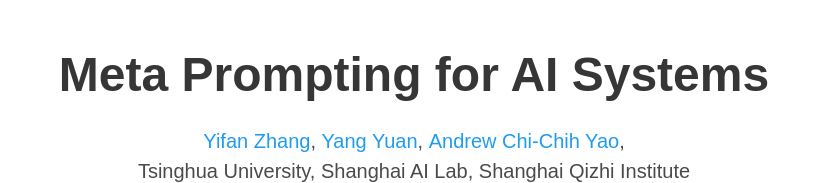
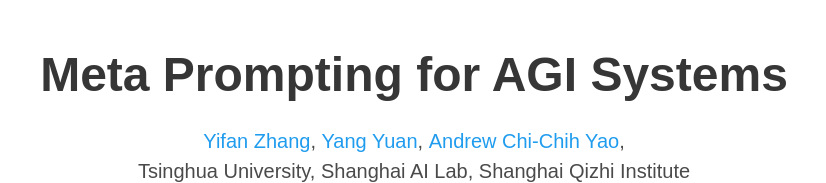
Before and after one commit to meta-prompting/meta-prompting.github.io, a plain HTML site: page index.html in a window 1280 px wide. Shown: the top 183 px of the page, without its empty margins (226-1052 px from the left). Drawn offline with nearby package versions, Linux system fonts and the light colour scheme; some icons are missing; a web font is replaced by a local one.

Commit message:
Update index.html

```diff
--- a/index.html
+++ b/index.html
@@ -52,7 +52,7 @@
       <div class="container is-max-desktop">
         <div class="columns is-centered">
           <div class="column has-text-centered">
-            <h1 class="title is-1 publication-title">Meta Prompting for AI Systems</h1>
+            <h1 class="title is-1 publication-title">Meta Prompting for AGI Systems</h1>
             <div class="is-size-5 publication-authors">
               <!-- Paper authors -->
               <span class="author-block">
```
